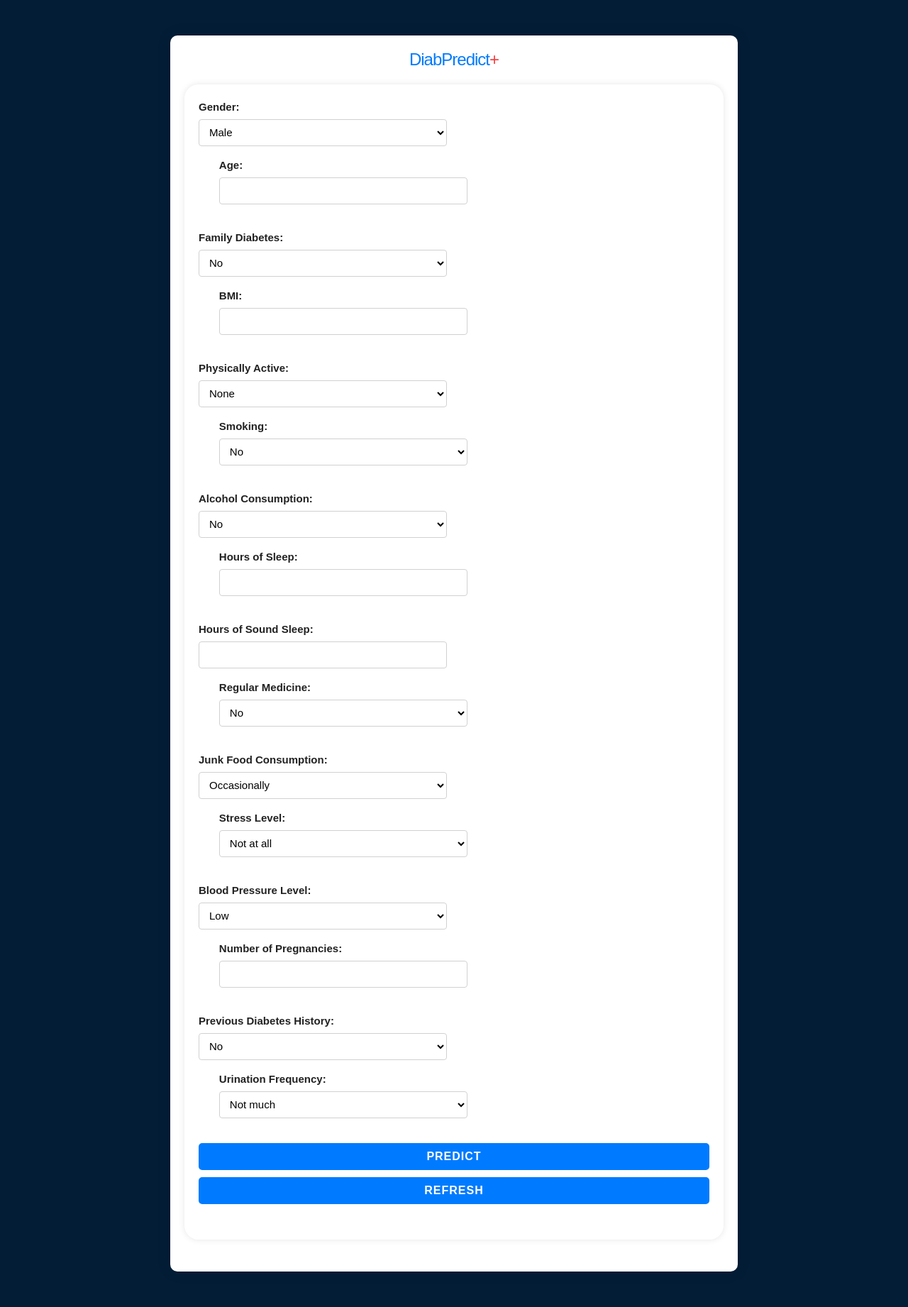
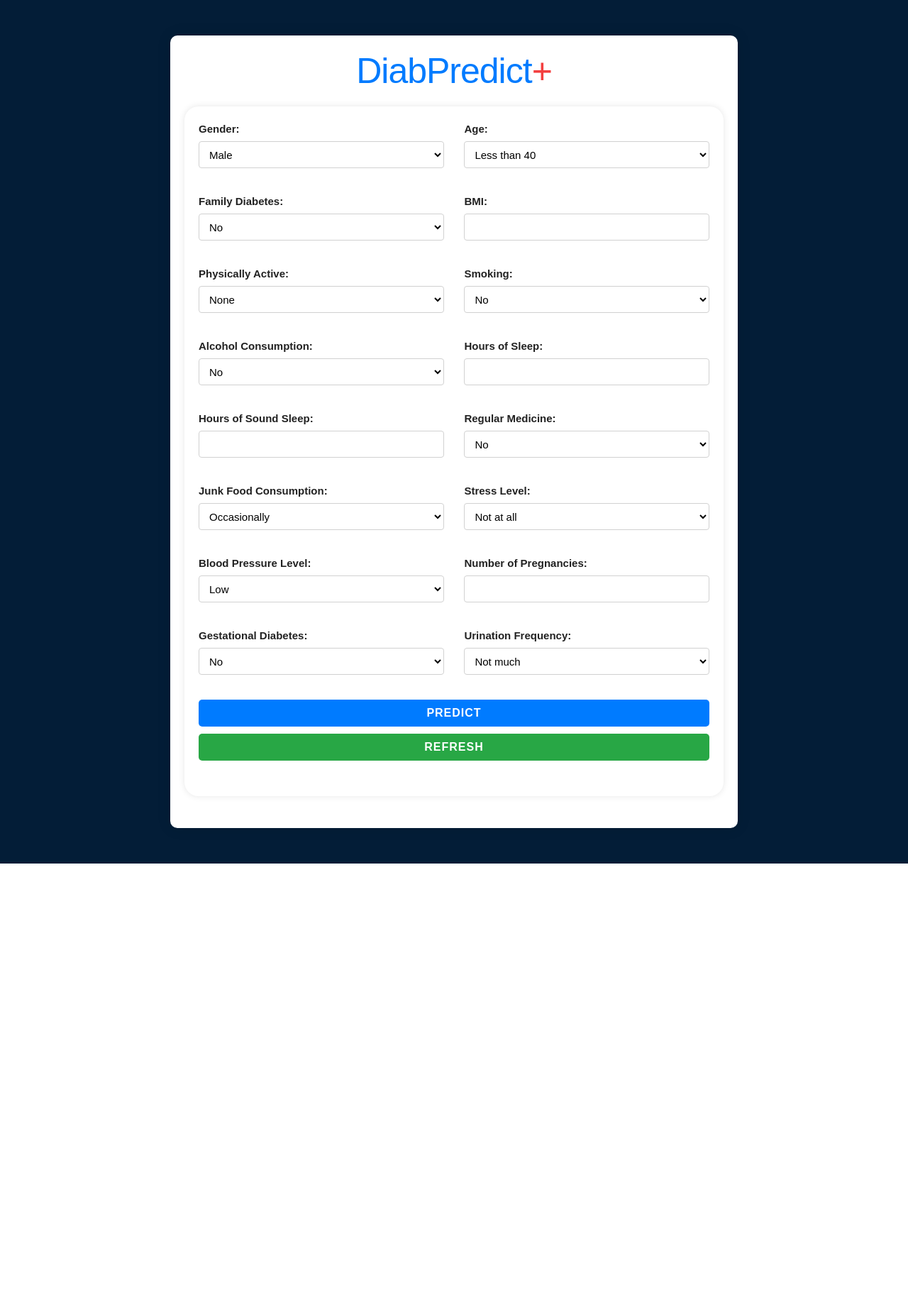
Before and after one commit to bernardtse/diabetes-prediction, a Flask app: page / in a window 1280 px wide. Shown: the whole page at 71% size. After the commit the page ends 1217 px from the top, so only its background shows below. Run offline with Flask 3, Linux system fonts and the light colour scheme.

Commit message:
Updated presentation and web application files

```diff
--- a/webapp/app.py
+++ b/webapp/app.py
@@ -56,12 +56,9 @@ REQUIRED_FIELDS = {
     'stress': 'not at all',
     'bpLevel': 'low',
     'pregancies': 0,
-    'pdiabetes': 0,
+    'pdiabetes': 0,  # corrected field name here
     'urinationfreq': 'not much'
 }
-
-from flask import jsonify
-import numpy as np
 
 # Your existing Flask route code
 @app.route('/predict', methods=['POST'])
@@ -73,6 +70,11 @@ def predict():
         # Validate input data
         if not input_data:
             raise ValueError('Input data is missing')
+
+        # Check if all required fields are present
+        missing_fields = [field for field in REQUIRED_FIELDS.keys() if field not in input_data]
+        if missing_fields:
+            raise ValueError(f'Missing input fields: {", ".join(missing_fields)}')
 
         # Prepare input vector
         X = prepare_input_vector(input_data)
@@ -98,25 +100,28 @@ def prepare_input_vector(input_data):
     X = []
     for field, default_value in REQUIRED_FIELDS.items():
         value = input_data.get(field, default_value)
+        if not value:
+            logger.warning("Missing value for field: %s" % field)
+            value = default_value
         if field in ['family_diabetes', 'smoking', 'alcohol', 'regularmedicine', 'pdiabetes']:
-            value = 1 if str(value).lower() == 'yes' else 0  # Convert value to string before calling lower()
+            value = 1 if str(value).lower() == 'yes' else 0
         elif field == 'age':
-            # Parse age range values
-            if '-' in value:
-                age_range = value.split('-')
+            logger.info("Age value received: %s" % value)
+            if value == 'less than 40':
+                value = 20
+            elif value == '40-49':
+                value = (40 + 49) / 2
+            elif value == '50-59':
+                value = (50 + 59) / 2
+            elif value == '60 or older':
+                value = 70
+            else:
                 try:
-                    value = np.mean([float(age_range[0]), float(age_range[1])])
-                except ValueError:
-                    logger.warning("Invalid age range value: %s" % value)
-                    value = default_value
-            else:
-                # Convert single age value to float
-                try:
-                    value = float(value)
+                    lower_bound, upper_bound = map(int, value.split('-'))
+                    value = (lower_bound + upper_bound) / 2
                 except ValueError:
                     logger.warning("Invalid age value: %s" % value)
                     value = default_value
-
         elif field == 'gender':
             value = GENDER_ENCODING.get(value.lower(), default_value)
         elif field == 'bpLevel':
@@ -134,7 +139,6 @@ def prepare_input_vector(input_data):
 
     return np.array([X])
 
-
 # Serve the index.html file
 @app.route('/')
 def index():
--- a/webapp/static/script.js
+++ b/webapp/static/script.js
@@ -1,10 +1,20 @@
 document.addEventListener('DOMContentLoaded', function () {
     const form = document.getElementById('prediction-form');
     const resultDiv = document.getElementById('prediction-result');
+    const refreshButton = document.getElementById('refresh-button');
 
     form.addEventListener('submit', async function (event) {
         event.preventDefault();
 
+        // Validate all required fields
+        const requiredFields = ['gender', 'age', 'family_diabetes', 'bmi', 'physicallyactive', 'smoking', 'alcohol', 'sleep', 'soundsleep', 'regularmedicine', 'junkfood', 'stress', 'bpLevel', 'pregancies', 'pdiabetes', 'urinationfreq'];
+        const missingFields = requiredFields.filter(field => !form[field].value.trim());
+        if (missingFields.length > 0) {
+            resultDiv.innerHTML = '<p>Please fill in all required fields</p>';
+            return;
+        }
+
+        // Proceed with prediction if all required fields are filled
         const inputData = {
             gender: form.gender.value,
             age: form.age.value,
@@ -19,7 +29,7 @@ document.addEventListener('DOMContentLoaded', function () {
             junkfood: form.junkfood.value,
             stress: form.stress.value,
             bpLevel: form.bpLevel.value,
-            pregnancies: form.pregnancies.value,
+            pregancies: parseInt(form.pregancies.value), // Parse as integer
             pdiabetes: form.pdiabetes.value,
             urinationfreq: form.urinationfreq.value
         };
@@ -56,4 +66,14 @@ document.addEventListener('DOMContentLoaded', function () {
             resultDiv.innerHTML = '<p>An error occurred. Please try again later.</p>';
         }
     });
+
+    // Add event listener to the refresh button
+    refreshButton.addEventListener('click', function () {
+        // Clear all form fields
+        Object.keys(form).forEach(field => {
+            form[field].value = '';
+        });
+        // Clear the result div
+        resultDiv.innerHTML = '';
+    });
 });
--- a/webapp/static/styles.css
+++ b/webapp/static/styles.css
@@ -18,7 +18,7 @@ body {
 .header {
   text-align: center;
   color: #007bff;
-  font-size: 24px;
+  font-size: 50px;
   margin-bottom: 20px;
 }
 
@@ -29,14 +29,18 @@ body {
 }
 
 .row {
-  margin-bottom: 20px;
   display: flex;
   flex-wrap: wrap;
+  margin-bottom: 20px;
 }
 
-.row .six.columns {
-  width: 100%; /* Change to full width for small screens */
-  margin-right: 0; /* Remove right margin */
+.column {
+  flex: 1;
+  margin-right: 20px;
+}
+
+.column:last-child {
+  margin-right: 0;
 }
 
 .label {
@@ -54,10 +58,26 @@ body {
   margin-bottom: 10px;
 }
 
+.button-primary.predict-button {
+  background-color: #007bff; /* Predict button color */
+  color: #ffffff;
+}
+
+.button-primary.refresh-button {
+  background-color: #28a745; /* Refresh button color */
+  color: #ffffff;
+}
+
+.button-primary.predict-button:hover {
+  background-color: hsl(211, 93%, 32%);
+}
+
+.button-primary.refresh-button:hover {
+  background-color: #218838;
+}
+
 .button-primary.predict-button,
 .button-primary.refresh-button {
-  background-color: #007bff;
-  color: #ffffff;
   border: none;
   border-radius: 5px;
   padding: 12px 0;
@@ -68,16 +88,12 @@ body {
   width: 100%;
   display: flex;
   justify-content: center;
-  align-items: center;
-}
-
-.button-primary.predict-button:hover,
-.button-primary.refresh-button:hover {
-  background-color: #0056b3;
+  align-items: center; /* Center vertically */
 }
 
 .result {
   margin-top: 20px;
+  text-align: center; /* Center-align the text */
 }
 
 .prediction-content {
@@ -85,21 +101,3 @@ body {
   font-weight: bold;
   font-size: 18px;
 }
-
-@media (min-width: 600px) {
-  /* Adjust column width for larger screens */
-  .row .six.columns {
-    width: calc(50% - 10px);
-    margin-right: 20px;
-  }
-
-  /* Add margin to every odd column */
-  .row .six.columns:nth-child(odd) {
-    margin-right: 20px;
-  }
-
-  /* Remove right margin from the last column */
-  .row .six.columns:last-child {
-    margin-right: 0;
-  }
-}
--- a/webapp/templates/index.html
+++ b/webapp/templates/index.html
@@ -22,7 +22,12 @@
                 </div>
                 <div class="six columns">
                     <label for="age">Age:</label>
-                    <input type="number" id="age" name="age" min="0" class="u-full-width">
+                    <select id="age" name="age" class="u-full-width">
+                        <option value="less than 40">Less than 40</option>
+                        <option value="40-49">40-49</option>
+                        <option value="50-59">50-59</option>
+                        <option value="60 or older">60 or older</option>
+                    </select>
                 </div>
             </div>
             <div class="row">
@@ -117,8 +122,8 @@
             </div>
             <div class="row">
                 <div class="six columns">
-                    <label for="pdiabetes">Previous Diabetes History:</label>
-                    <select id="pdiabetes" name="pdiabetes" class="u-full-width">
+                    <label for="pdiabetes">Gestational Diabetes:</label>
+                    <select id="diabetes" name="pdiabetes" class="u-full-width">
                         <option value="0">No</option>
                         <option value="1">Yes</option>
                     </select>
```
Also changed, not shown: webapp/model.json (+1 -1 lines), 2 other files.
